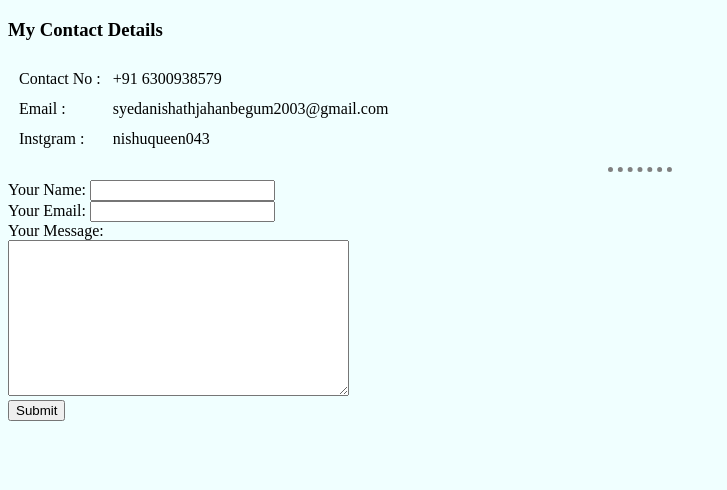
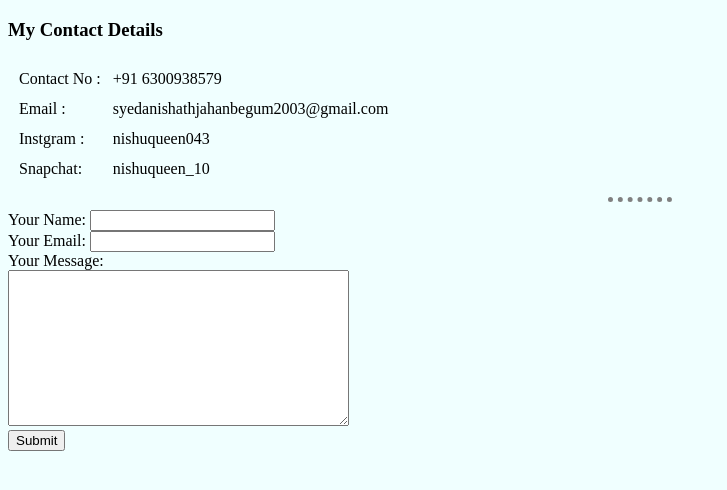
Before and after one commit to Nishath10/cv, a plain HTML site: page Contact.html in a window 1280 px wide. Shown: the whole page, without its empty margins (0-727 px from the left). Drawn offline with Linux system fonts and the light colour scheme.

Commit message:
Update Contact.html

```diff
--- a/Contact.html
+++ b/Contact.html
@@ -21,6 +21,11 @@
             <td>Instgram :</td>
             <td>nishuqueen043</td>
         </tr>
+        <tr>
+            <td> Snapchat:</td>
+            <td>nishuqueen_10</td>
+        </tr>
+
     </table>
     <hr>
     <form action="mailto:syedanishathjahanbegum2003@gmail.com" method="post" enctype="text/plain">
```
